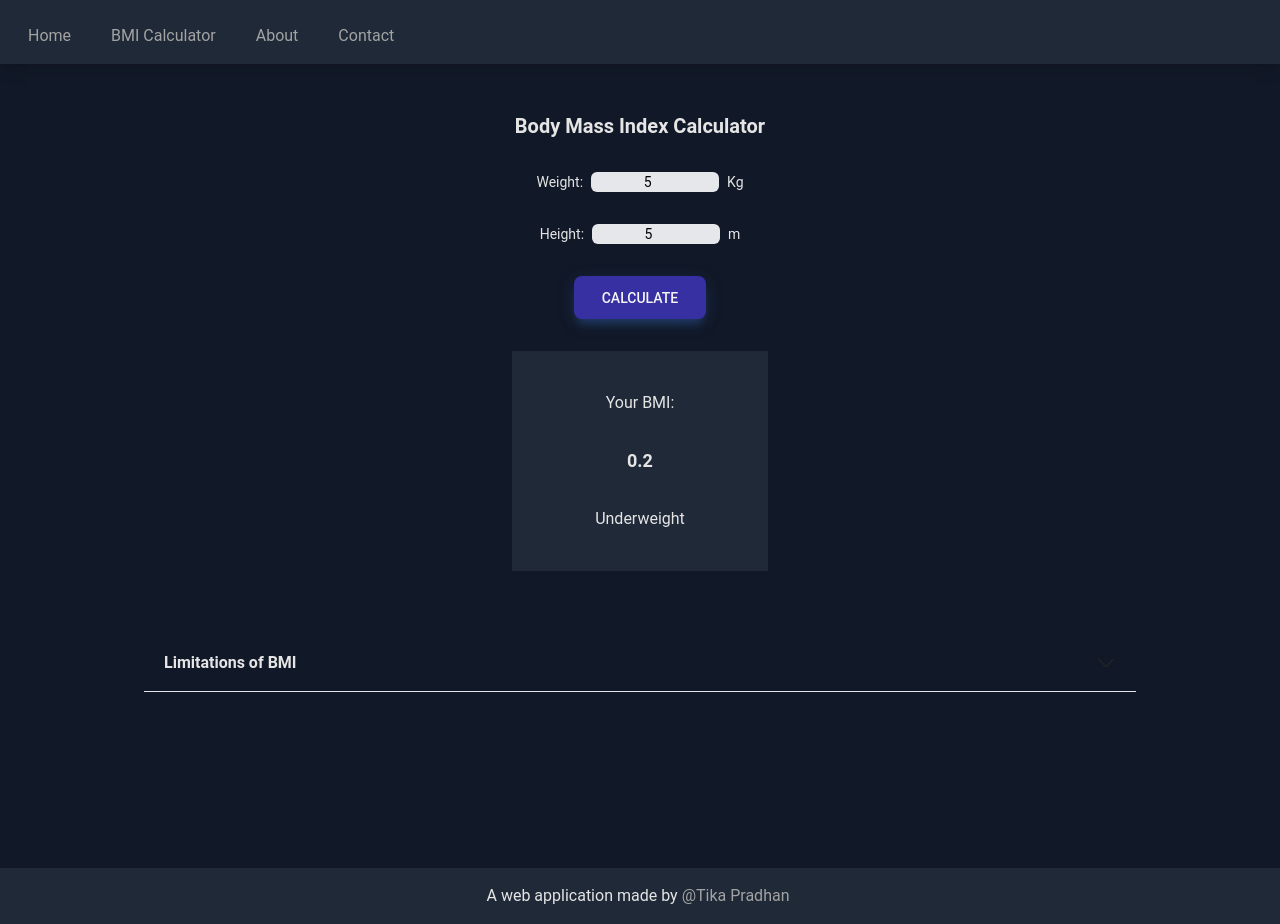
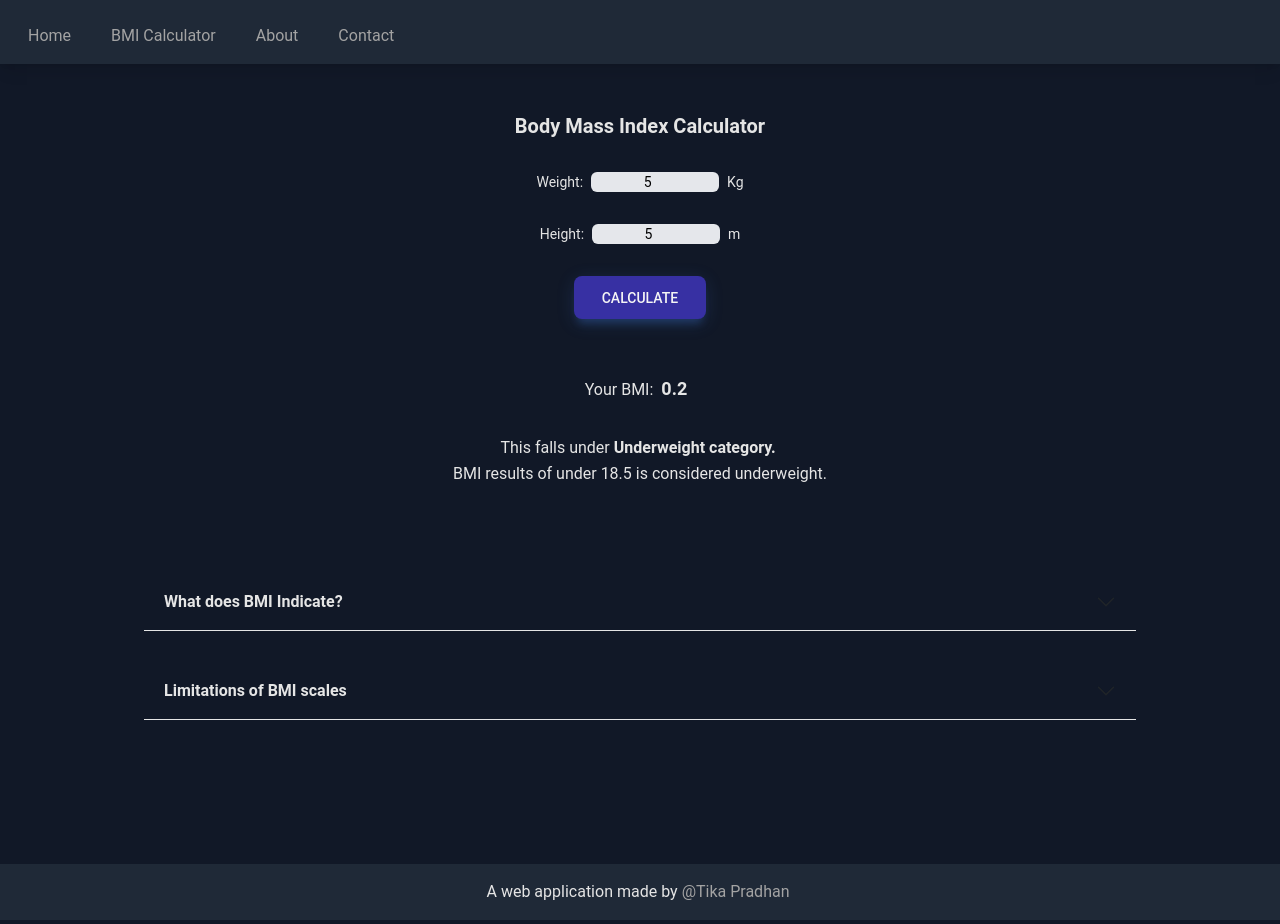
Before and after one commit to tikap/TikApps, a Next.js app: page /bmi in a window 1280 px wide. Both pictures are taken after typing "5", "5" into the empty fields and a click on the button "CALCULATE". Built offline with nearby package versions, Linux system fonts and the light colour scheme; what tw-elements would draw is missing.

Commit message:
Add BMI weight category description and added content to indicators and limitations of BMI

```diff
--- a/app/bmi/bmi.js
+++ b/app/bmi/bmi.js
@@ -70,26 +70,46 @@ export default function Bmi() {
         label="Weight"
         unit="Kg"
         onValueChange={handleWeightValueChange}
-        step="0.1"
+        step="1"
+        max="500"
       />
       <NumberInput
         label="Height"
         unit="m"
         onValueChange={handleHeightValueChange}
         step="0.01"
+        max="3"
       />
       <BmiCalculateButton
         label="Calculate"
         onBmiCalculateButtonClick={handleBmiCalculateButtonClick}
       />
+
       <div>
         {bmiResultVisibility ? <BmiResult resultValue={bmiResult} /> : null}
       </div>
+
       <div>
         <CollapsableContent
-          contentHeading="Limitations of BMI"
-          content="BMI does not account for age, race, ethnicity or muscle mass.
-          Use this indicator as an estimate of where you fall in the population in terms of risk to heart health"
+          contentHeading="What does BMI Indicate?"
+          content="Ideally you would want to be under the normal BMI range.
+          Higher BMI categories (overweight and obese) indicate higher risk to cardiovascular diseases
+          (heart attack, stroke, etc), diabetes, musculoskeletal disorders and some cancers. Likewise, the lower end of
+          BMI category (underweight) have a greater risks to health conditions like malnutrition, osteoporosis and
+          lowered immunity."
+          uniqueId="collapseContentOne"
+        />
+      </div>
+      <div>
+        <CollapsableContent
+          contentHeading="Limitations of BMI scales"
+          content="Use your Body Mass Index as a rule of thumb for where you fall in the health risk category,
+          but note that it is not an actual medical prediction.
+          This index is known to have several limitations such as over-estimating bodies that are taller and more muscular,
+          and under-estimating shorter and thinner bodies. The weight categorization has also varied over jurisdictions
+          and time. The current standard is set by the National Institution of Health (NIH) in 1998 and also echoed by
+          the World Health Organization (WHO) over the 1990s."
+          uniqueId="collapseContentTwo"
         />
       </div>
     </div>
--- a/app/bmi/bmiResult.js
+++ b/app/bmi/bmiResult.js
@@ -1,18 +1,34 @@
 export default function BmiResult({ resultValue }) {
-  var weightCategory;
+  if (isNaN(resultValue)) {
+    return (
+      <div className="flex justify-center">
+        <div className="block w-128 p-2 my-4">{resultValue}</div>
+      </div>
+    );
+  }
+
+  let weightCategory;
+  let weightCategoryDescription;
 
   switch (true) {
     case resultValue >= 30:
       weightCategory = "Obese";
+      weightCategoryDescription = "BMI results of over 30 is considered obese.";
       break;
     case resultValue >= 25:
       weightCategory = "Overweight";
+      weightCategoryDescription =
+        "Results that fall between the BMI range of 25 and 30 is considered overweight.";
       break;
     case resultValue >= 18.5:
       weightCategory = "Normal";
+      weightCategoryDescription =
+        "Results that fall between the BMI range of 18.5 and 25 is considered normal.";
       break;
     case resultValue >= 0:
       weightCategory = "Underweight";
+      weightCategoryDescription =
+        "BMI results of under 18.5 is considered underweight.";
       break;
     default:
       weightCategory = null;
@@ -20,10 +36,18 @@ export default function BmiResult({ resultValue }) {
 
   return (
     <div className="flex justify-center">
-      <div className="w-64 p-2 my-8 bg-gray-800">
-        <div className="block m-8">Your BMI:</div>
-        <div className="block m-8 font-bold text-lg">{resultValue}</div>
-        <div className="block m-8">{weightCategory}</div>
+      <div className="w-128 p-2 my-4">
+        <div className="block m-8">
+          Your BMI:
+          <span className="font-bold text-lg mx-2">{resultValue}</span>
+        </div>
+        <div className="block m-8">
+          <p>
+            This falls under
+            <span className="font-bold mx-1">{weightCategory} category.</span>
+          </p>
+          <p>{weightCategoryDescription}</p>
+        </div>
       </div>
     </div>
   );
--- a/app/components/content/CollapsableContent.js
+++ b/app/components/content/CollapsableContent.js
@@ -1,7 +1,11 @@
 "use client";
 import { useEffect } from "react";
 
-export default function CollapsableContent({ contentHeading, content }) {
+export default function CollapsableContent({
+  contentHeading,
+  content,
+  uniqueId = "collapseContentOne",
+}) {
   useEffect(() => {
     const init = async () => {
       const { Collapse, Ripple, initTE } = await import("tw-elements");
@@ -12,7 +16,7 @@ export default function CollapsableContent({ contentHeading, content }) {
 
   return (
     <div className="container my-8 mx-auto md:px-6 xl:px-24">
-      <section className="mb-32">
+      <section className="mb-8">
         <div id="accordionFlushExample">
           <div className="rounded-none border border-t-0 border-l-0 border-r-0 border-neutral-200">
             <h2 className="mb-0" id="flush-headingOne">
@@ -21,9 +25,9 @@ export default function CollapsableContent({ contentHeading, content }) {
                 type="button"
                 data-te-collapse-init
                 data-te-collapse-collapsed
-                data-te-target="#flush-collapseOne"
+                data-te-target={"#" + uniqueId}
                 aria-expanded="false"
-                aria-controls="flush-collapseOne"
+                aria-controls={uniqueId}
               >
                 {contentHeading}
                 <span className="ml-auto h-5 w-5 shrink-0 rotate-[-180deg] fill-[#336dec] transition-transform duration-200 ease-in-out group-[[data-te-collapse-collapsed]]:rotate-0 group-[[data-te-collapse-collapsed]]:fill-[#212529] motion-reduce:transition-none dark:fill-[#8FAEE0] dark:group-[[data-te-collapse-collapsed]]:fill-[#eee]">
@@ -37,7 +41,7 @@ export default function CollapsableContent({ contentHeading, content }) {
               </button>
             </h2>
             <div
-              id="flush-collapseOne"
+              id={uniqueId}
               className="!visible hidden border-0"
               data-te-collapse-item
               aria-labelledby="flush-headingOne"
--- a/app/components/forms/NumberInput.js
+++ b/app/components/forms/NumberInput.js
@@ -2,8 +2,8 @@ export default function NumberInput({
   label,
   unit,
   onValueChange,
-  minimum = 0,
-  maximum = 5000,
+  min = 0,
+  max = 5000,
   step = 0.1,
 }) {
   return (
@@ -14,8 +14,8 @@ export default function NumberInput({
           type="number"
           onChange={onValueChange}
           placeholder="0"
-          min={minimum}
-          max={maximum}
+          min={min}
+          max={max}
           step={step}
           className="w-32 rounded-md text-black text-center text-sm bg-gray-200 focus:bg-gray-100"
         />
```
